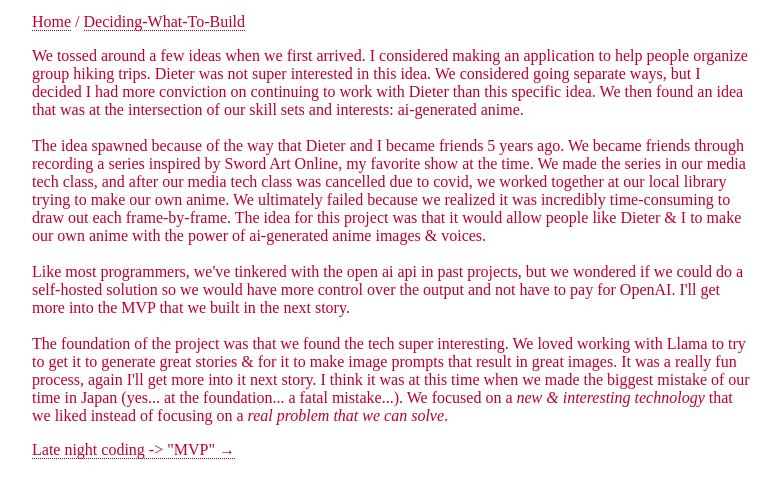
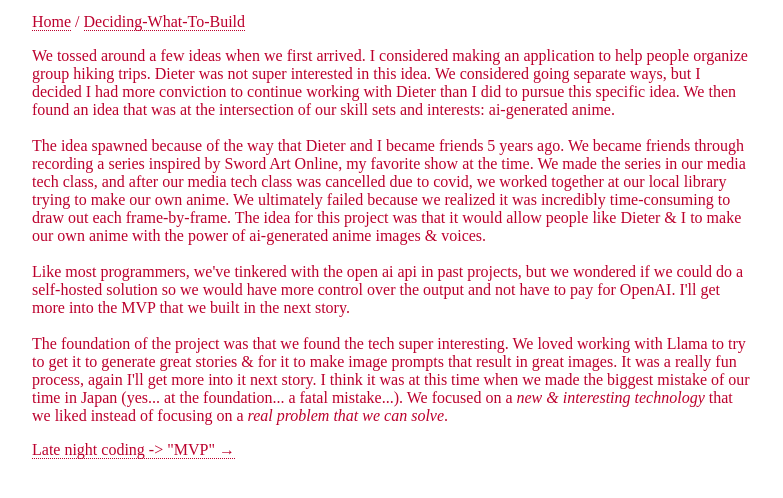
Before and after one commit to SerenityUX/japan-journey, a plain HTML site: page deciding-what-to-build.html in a window 1280 px wide. Shown: the part 48-546 px from the top of the page, without its empty margins (248-1031 px from the left). Drawn offline with Linux system fonts and the light colour scheme; a web font is replaced by a local one.

Commit message:
Update deciding-what-to-build.html

```diff
--- a/deciding-what-to-build.html
+++ b/deciding-what-to-build.html
@@ -34,7 +34,7 @@
         <p><a href="./index.html">Home</a> / <a href="">Deciding-What-To-Build</a></p>
 
         <p>
-            We tossed around a few ideas when we first arrived. I considered making an application to help people organize group hiking trips. Dieter was not super interested in this idea. We considered going separate ways, but I decided I had more conviction on continuing to work with Dieter than this specific idea. We then found an idea that was at the intersection of our skill sets and interests: ai-generated anime.
+            We tossed around a few ideas when we first arrived. I considered making an application to help people organize group hiking trips. Dieter was not super interested in this idea. We considered going separate ways, but I decided I had more conviction to continue working with Dieter than I did to pursue this specific idea. We then found an idea that was at the intersection of our skill sets and interests: ai-generated anime.
             <br/><br/>
             The idea spawned because of the way that Dieter and I became friends 5 years ago. We became friends through recording a series inspired by Sword Art Online, my favorite show at the time. We made the series in our media tech class, and after our media tech class was cancelled due to covid, we worked together at our local library trying to make our own anime. We ultimately failed because we realized it was incredibly time-consuming to draw out each frame-by-frame. The idea for this project was that it would allow people like Dieter & I to make our own anime with the power of ai-generated anime images & voices.
             <br/><br/>
```
